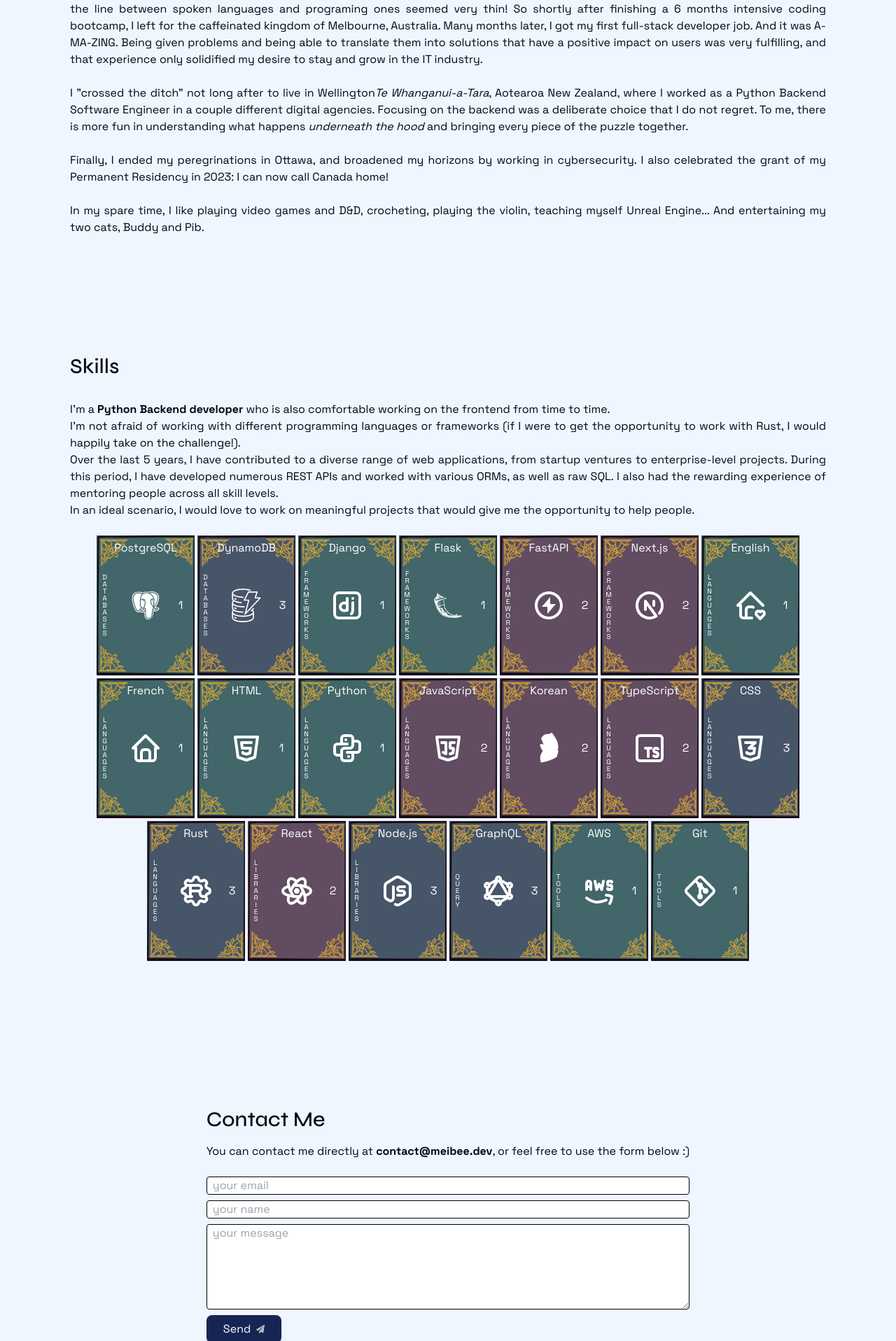
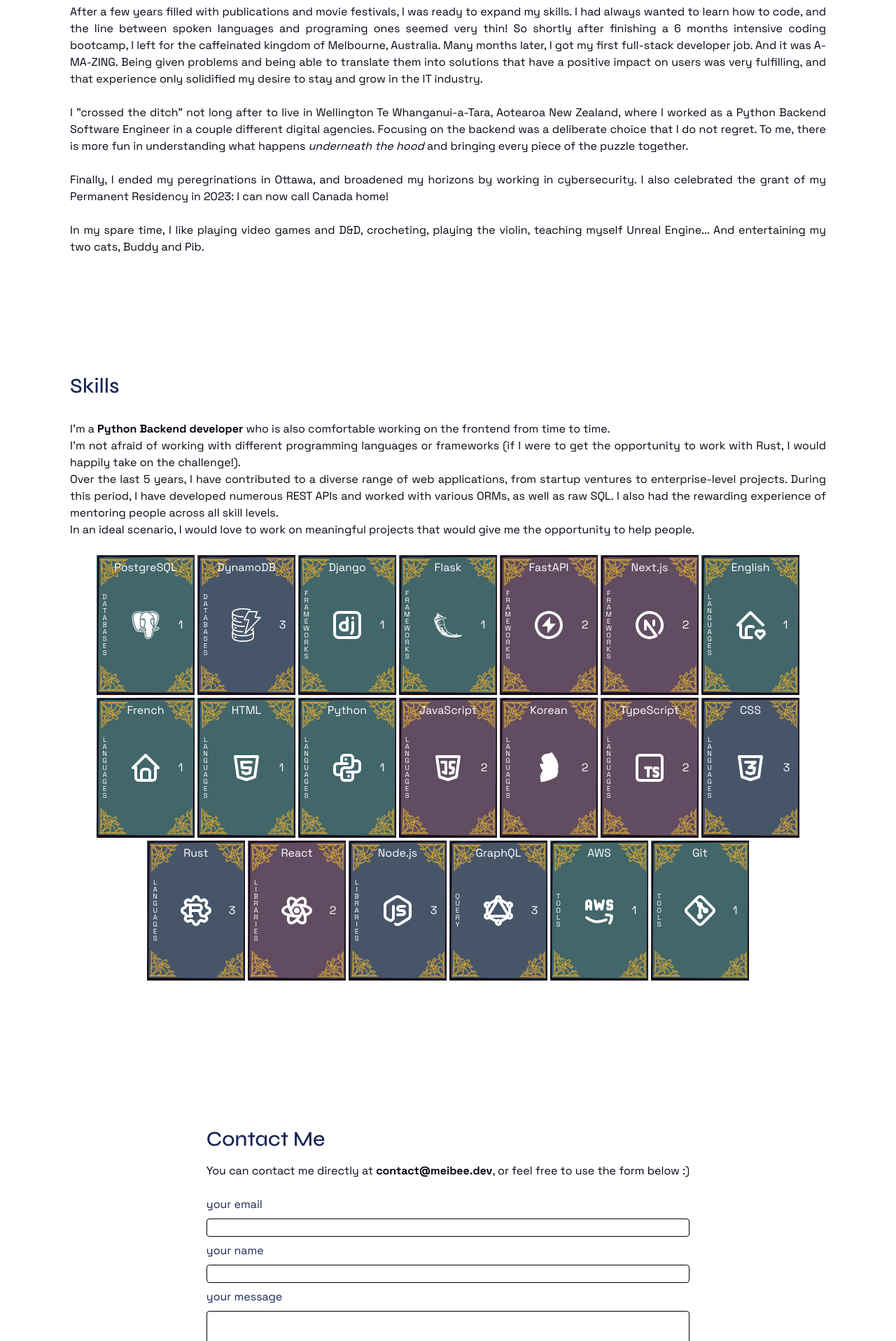
Before and after one commit to MissaDavid/my-profile, a Next.js app: page / in a window 1280 px wide. Shown: the part 684-2600 px from the top of the page at 70% size. Built offline with nearby package versions, Linux system fonts and the light colour scheme; no server answers.

Commit message:
(my-rpofile): remove i and b tags, bg is white, use <label> instead of placeholder
Signed-off-by: Mel Tamplin <mei.chohee@gmail.com>

```diff
--- a/src/actions/sendEmail.tsx
+++ b/src/actions/sendEmail.tsx
@@ -25,7 +25,7 @@ type ResendSuccess<T> = T | null;
 export const sendEmail = async (formData: FormData) => {
   const senderEmail = formData.get("senderEmail");
   const senderName = formData.get("senderName");
-  const message = formData.get("message");
+  const message = formData.get("senderMessage");
 
   // validation
   if (!validateFormField(senderEmail, 320, true)) {
--- a/src/app/globals.css
+++ b/src/app/globals.css
@@ -7,4 +7,8 @@
     p {
         @apply mb-6
     }
+
+    h2 {
+        @apply text-blue-950
+    }
 }
--- a/src/app/layout.tsx
+++ b/src/app/layout.tsx
@@ -21,7 +21,7 @@ export default function RootLayout({
 }) {
   return (
     <html lang="en" className={`${space_grotesk.variable} ${syne.variable} `}>
-      <body className={`bg-blue-50 text-gray-950`}>
+      <body className={`text-gray-950`}>
         <Navigation />
         {children}
         <Footer />
--- a/src/components/about.tsx
+++ b/src/components/about.tsx
@@ -38,10 +38,10 @@ export default function About() {
         </p>
         <p>
           I &quot;crossed the ditch&quot; not long after to live in Wellington
-          <i>Te Whanganui-a-Tara</i>, Aotearoa New Zealand, where I worked as a Python Backend
+          Te Whanganui-a-Tara, Aotearoa New Zealand, where I worked as a Python Backend
           Software Engineer in a couple different digital agencies. Focusing on the
           backend was a deliberate choice that I do not regret. To me, there is more
-          fun in understanding what happens <i>underneath the hood</i> and bringing every piece of the puzzle together.
+          fun in understanding what happens <span className="italic">underneath the hood</span> and bringing every piece of the puzzle together.
         </p>
 
         <p>
--- a/src/components/contact.module.css
+++ b/src/components/contact.module.css
@@ -9,3 +9,7 @@
 .formFields {
     @apply border border-black rounded px-2
 }
+
+.labels {
+    @apply text-blue-950
+}
--- a/src/components/contact.tsx
+++ b/src/components/contact.tsx
@@ -13,7 +13,7 @@ const Contact = () => {
         Contact Me
       </h2>
       <p>
-        You can contact me directly at <b><a href="mailto:contact@meibee.dev">contact@meibee.dev</a></b>,
+        You can contact me directly at <a className="font-bold" href="mailto:contact@meibee.dev">contact@meibee.dev</a>,
         or feel free to use the form below :)
       </p>
 
@@ -29,31 +29,37 @@ const Contact = () => {
           }
         }}
       >
+        <label htmlFor="email" className={styles.labels}>your email</label>
         <input
           type="email"
+          id="email"
           name="senderEmail"
-          placeholder="your email"
           required={true}
+          autoComplete="email"
           className={styles.formFields}
         />
+        <label htmlFor="name" className={styles.labels}>your name</label>
         <input
           type="text"
+          id="name"
           name="senderName"
           minLength={1}
           maxLength={100}
-          placeholder="your name"
           required={true}
+          autoComplete="name"
           className={styles.formFields}
         />
+        <label htmlFor="message" className={styles.labels}>your message</label>
         <textarea
-          name="message"
-          placeholder="your message"
+          name="senderMessage"
+          id="message"
           rows={5}
           cols={30}
           required={true}
+          autoComplete="off"
           className={styles.formFields}
         />
-        <SubmitButton />
+        <SubmitButton/>
       </form>
     </section>
   );
--- a/src/components/ctaButtons.tsx
+++ b/src/components/ctaButtons.tsx
@@ -28,6 +28,7 @@ function CtaButtons() {
         href="https://www.linkedin.com/in/mel-david/"
         target="_blank"
         className={styles.linkedin}
+        aria-label="LinkedIn"
       >
         <BsLinkedin />
       </a>
@@ -35,6 +36,7 @@ function CtaButtons() {
         href="https://github.com/MissaDavid"
         target="_blank"
         className={styles.github}
+        aria-label="Github"
       >
         {" "}
         <BsGithub />{" "}
--- a/src/components/intro.tsx
+++ b/src/components/intro.tsx
@@ -26,7 +26,7 @@ export default function Intro() {
           <CtaButtons/>
         </div>
         <Image
-          src="/images/mel-cutout-bg.png"
+          src="/images/mel-cutout-white.png"
           alt="profile photo"
           width={300}
           height={220}
--- a/src/components/skills.tsx
+++ b/src/components/skills.tsx
@@ -72,7 +72,7 @@ const Skills = () => {
       </h2>
       <div>
         <p>
-          I&apos;m a <b>Python Backend developer</b> who is also comfortable
+          I&apos;m a <span className="font-bold">Python Backend developer</span> who is also comfortable
           working on the frontend from time to time. <br />
           I&apos;m not afraid of working with different programming languages or
           frameworks (if I were to get the opportunity to work with Rust,
```
Also changed, not shown: public/images/mel-cutout-bg.png (deleted), public/images/mel-cutout-white.png (added).
